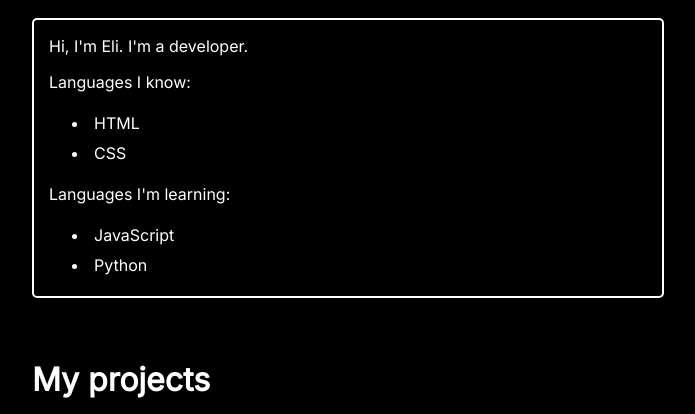
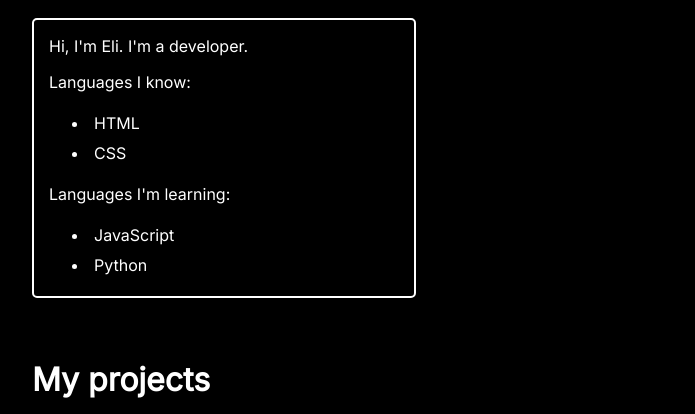
Before and after one commit to Elisz11/MyWebsite, a plain HTML site: page index.html in a window 1280 px wide. Shown: the part 386-800 px from the top of the page, without its empty margins (292-987 px from the left). Drawn offline with Linux system fonts and the light colour scheme; a web font is replaced by a local one.

Commit message:
Update body.css

```diff
--- a/css/body.css
+++ b/css/body.css
@@ -17,7 +17,8 @@ body {
 }
 .categories div {
     border: 2px solid white;
-    min-width: 400px;
+    min-width: 300px;
+    max-width: 350px;
     border-radius: 5px;
     padding-left: 15px;
     padding-right: 15px;
```
